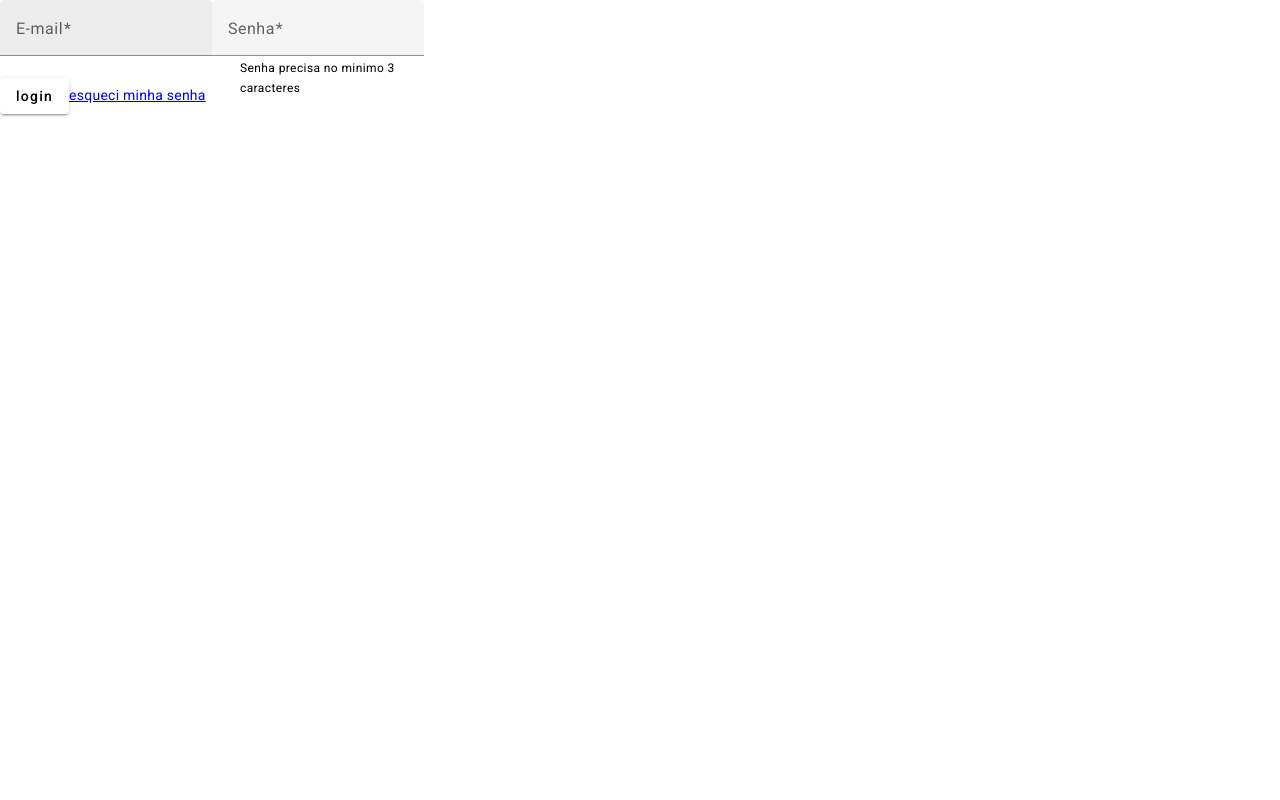
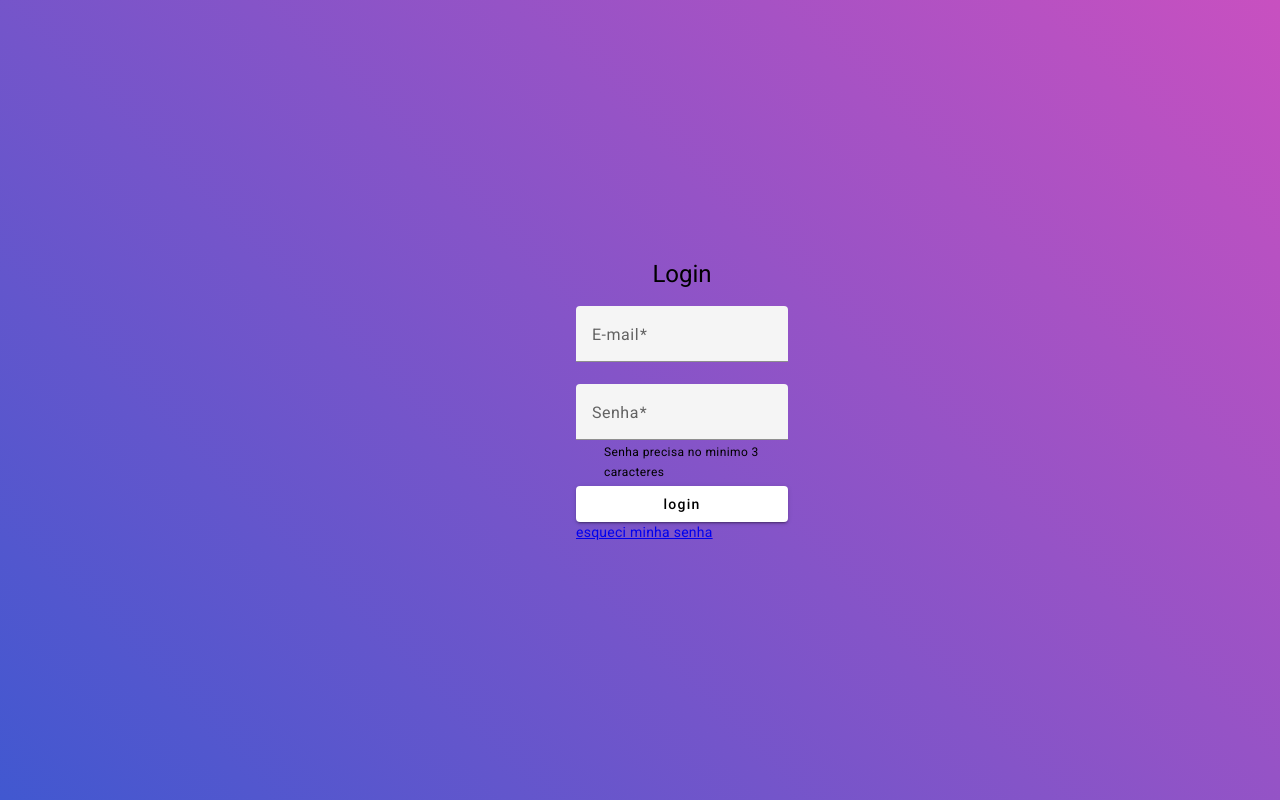
Before and after one commit to ThalisRibeiro/login, an Angular app: page /login in a window 1280 px wide. Built offline with nearby package versions, Linux system fonts and the light colour scheme.

Commit message:
deixando as divs no meio e estilizando

```diff
--- a/src/app/login-area/esqueci-senha/esqueci-senha.component.css
+++ b/src/app/login-area/esqueci-senha/esqueci-senha.component.css
@@ -0,0 +1,19 @@
+.area{
+    width: 100vw;
+    height: 100vh;
+    background: linear-gradient(-135deg,#c850c0,#4158d0);
+    display: grid;
+    grid-template-columns: 45vw auto 45vw;
+    /* flex-direction: row; */
+    align-items: center;
+}
+.form{
+    grid-column: 2;
+    display: grid;
+    grid-auto-flow: row;
+    grid-area: span;
+    width: 40vw;
+    /* margin-top: 40vh;
+    margin-left: 30%;
+    margin-right: 30%;; */
+}
--- a/src/app/login-area/esqueci-senha/esqueci-senha.component.html
+++ b/src/app/login-area/esqueci-senha/esqueci-senha.component.html
@@ -1,3 +1,7 @@
+<div class="area">
+
+    <div class="form">
+
         <p>Digite seu email para enviarmos sua nova senha!</p>
 
         <form [formGroup]="formulario">
@@ -8,3 +12,5 @@
             </mat-form-field>
             <button mat-button (click)="logForm()">Enviar</button>
         </form>
+    </div>
+</div>
--- a/src/app/login-area/login-area.component.css
+++ b/src/app/login-area/login-area.component.css
@@ -0,0 +1,28 @@
+.area{
+    width: 100vw;
+    height: 100vh;
+    background: linear-gradient(-135deg,#c850c0,#4158d0);
+    display: grid;
+    grid-template-columns: 45vw auto 45vw;
+    /* flex-direction: row; */
+    align-items: center;
+}
+.login-area{
+    display: grid;
+    grid-column: 2;
+    /* border: 100px;
+    border-color: rgb(136, 141, 145); */
+    /* margin-top: 40vh; */
+    /* margin-left: 40vw;
+    margin-right: 45vw; */
+    /* grid-template-columns: 20vw,20vw;
+    grid-template-rows: 10vh, 15vh,5vh; */
+    grid-auto-flow: row;
+    /* background-color: aliceblue; */
+}
+h1{
+    text-align: center;
+}
+.email-senha{
+    margin-bottom: 3vh;
+}
--- a/src/app/login-area/login-area.component.html
+++ b/src/app/login-area/login-area.component.html
@@ -1,5 +1,8 @@
+<div class="area">
 
     <div class="login-area">
+        <h1>Login</h1>
+        <div class="email-senha">
         <form [formGroup]="formulario">
 
             <mat-form-field>
@@ -14,7 +17,10 @@
                 <mat-hint *ngIf="senha.value.length<3" align="end">Senha precisa no minimo 3 caracteres</mat-hint>
             </mat-form-field>
         </form>
+    </div>
 
     <a mat-raised-button (click)="login()">login</a>
     <a routerLink="/forgotpassword">esqueci minha senha</a>
 </div>
+
+</div>
```
Lines whose indentation alone changed are shown as unchanged.
